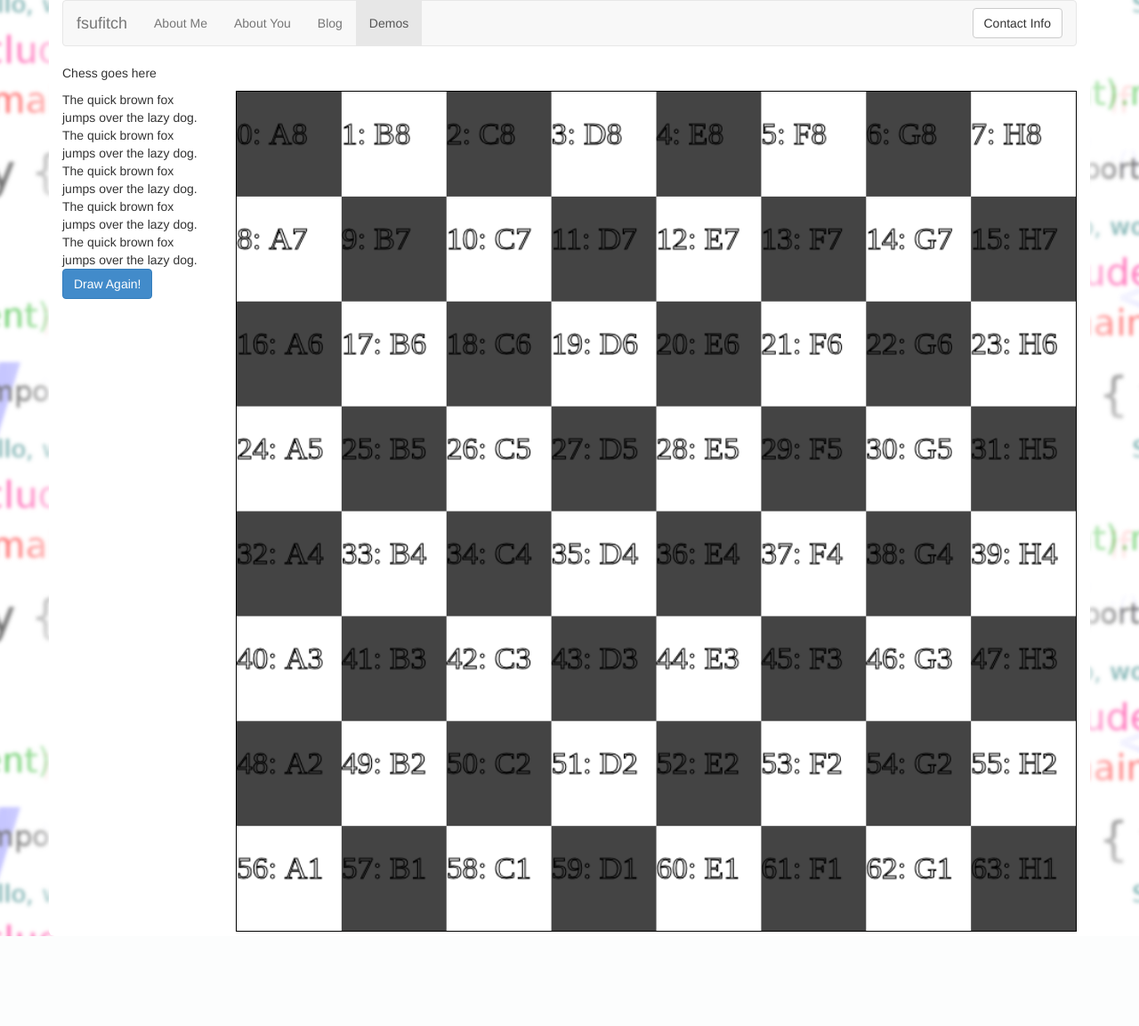
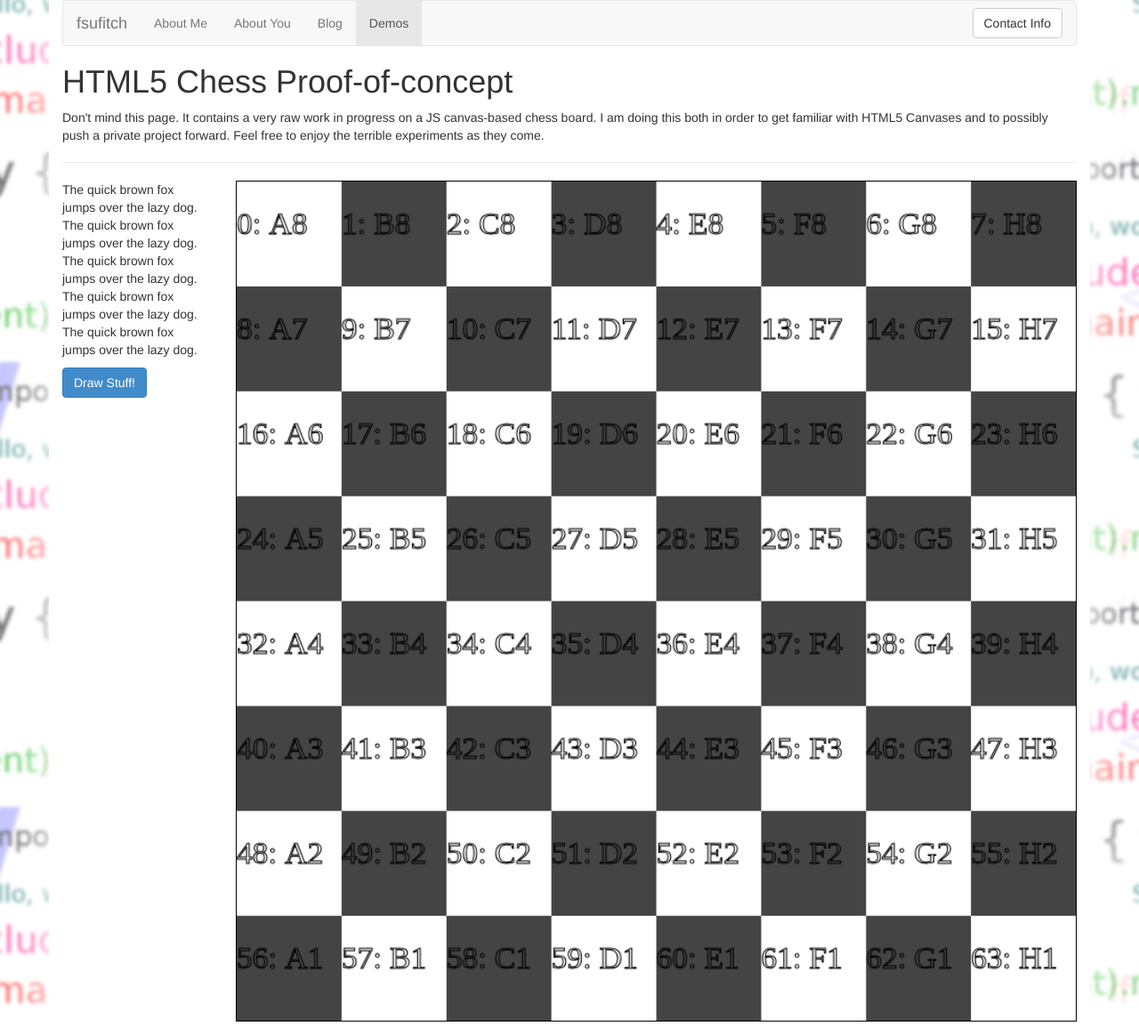
Before and after one commit to fsufitch/homeweb, a Python web app: template src/homeweb/templates/demos/chess.html in a window 1280 px wide. Shown: the whole page at 89% size. Before the commit the page ends 1052 px from the top, so only its background shows below. Run offline with Jinja, Linux system fonts and the light colour scheme; the template is opened without the code that fills it, so the values that code supplies are empty; some libraries are stand-ins or nearby versions.

Commit message:
make more public-consumable

```diff
--- a/src/homeweb/handlers/demos/demolist.py
+++ b/src/homeweb/handlers/demos/demolist.py
@@ -15,7 +15,7 @@ class DemoListHandler(RequestHandler):
              ('codebox', 'Codebox', CodeboxHandler, True),
              ('codebox_result', 'Codebox Result', CodeboxResultHandler, False),
              ('this', 'This Website', ThisHandler, True),
-             ('Chess', 'JS Chess Board', ChessBoardHandler, True),
+             ('chess', 'JS Chess Board', ChessBoardHandler, True),
              ]
 
     @classmethod
--- a/src/homeweb/static/js/demos/chess.js
+++ b/src/homeweb/static/js/demos/chess.js
@@ -9,7 +9,7 @@ function get_board_array() {
 	for (var c=0; c<cols.length; c++) {
 	    var cell = {
 		'text': cols[c] + rows[r],
-		'is_black': (c+r)%2==0,
+		'is_black': (c+r)%2!=0,
 	    };
 	    row.push(cell);
 	}
--- a/src/homeweb/templates/demos/chess.html
+++ b/src/homeweb/templates/demos/chess.html
@@ -24,15 +24,23 @@
 {% endblock %}
 
 {% block content %}
-<p> Chess goes here </p>
+<h1> HTML5 Chess Proof-of-concept </h1>
+<p> Don't mind this page. It contains a very raw work in progress on a
+  JS canvas-based chess board. I am doing this both in order to get
+  familiar with HTML5 Canvases and to possibly push a private project
+  forward. Feel free to enjoy the terrible experiments as they
+  come.</p>
+<hr />
 <div class="row">
   <div class="col-sm-2">
-    The quick brown fox jumps over the lazy dog.
-    The quick brown fox jumps over the lazy dog.
-    The quick brown fox jumps over the lazy dog.
-    The quick brown fox jumps over the lazy dog.
-    The quick brown fox jumps over the lazy dog.
-    <button id="drawagain" class="btn btn-primary">Draw Again!</button>
+    <p>
+      The quick brown fox jumps over the lazy dog.
+      The quick brown fox jumps over the lazy dog.
+      The quick brown fox jumps over the lazy dog.
+      The quick brown fox jumps over the lazy dog.
+      The quick brown fox jumps over the lazy dog.
+    </p>
+    <button id="drawagain" class="btn btn-primary">Draw Stuff!</button>
   </div>
   <div class="col-sm-10">
     <canvas id="chessboard" class="chessboard" width="800" height="800">
```
